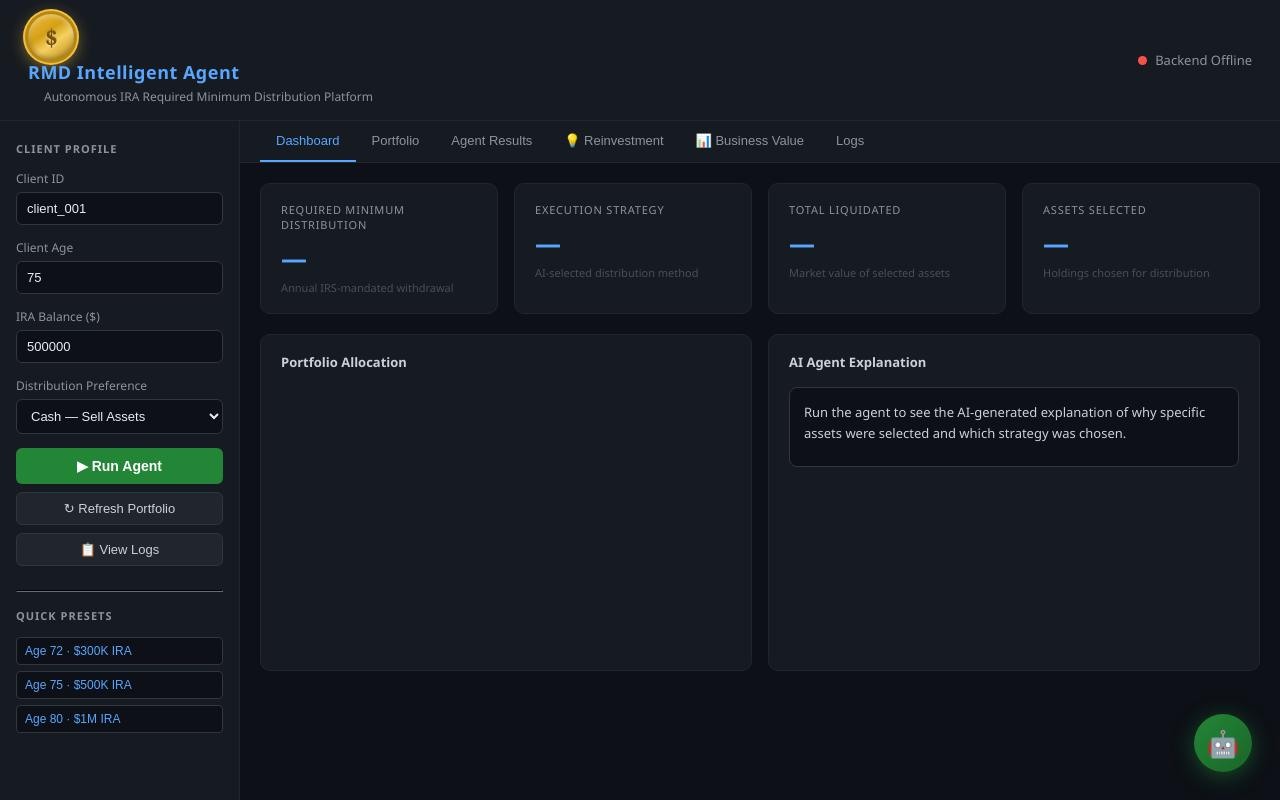
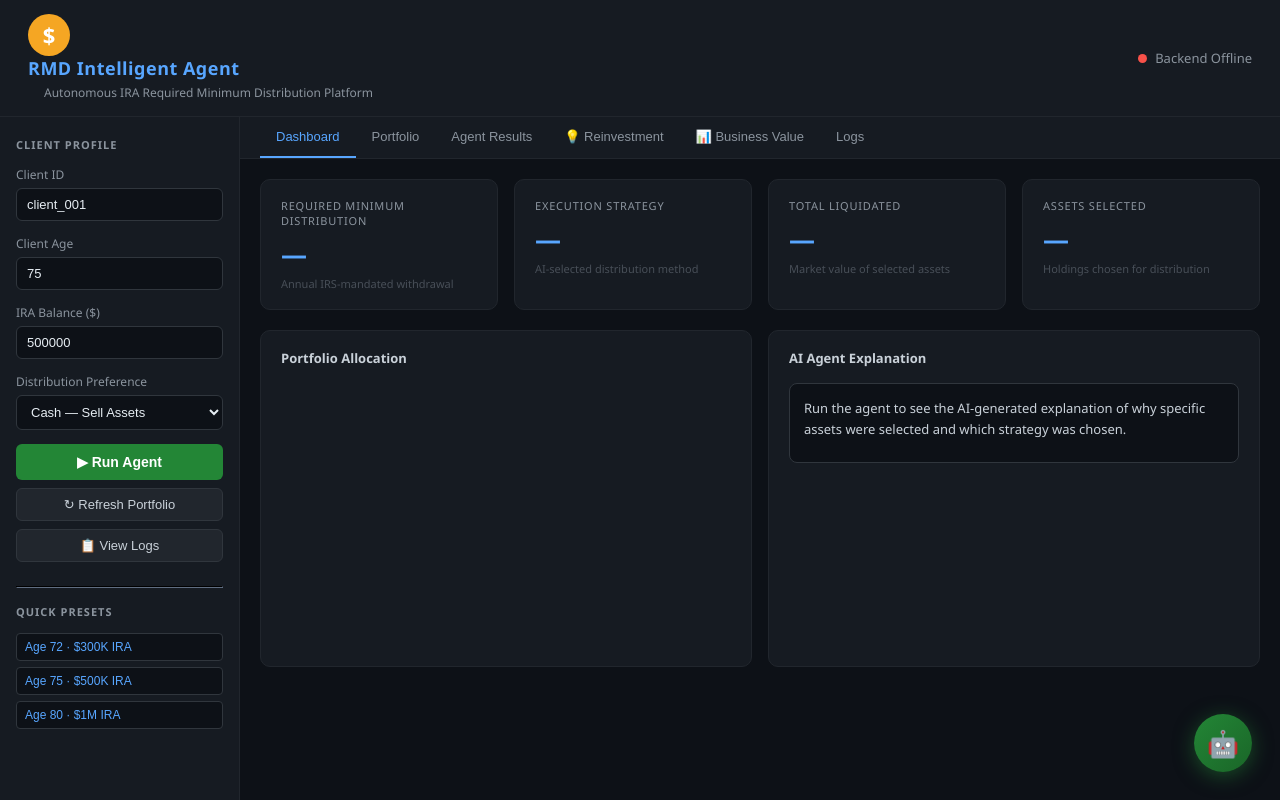
Before and after one commit to imzerocool99/rmd-ui, a website: page index.html in a window 1280 px wide. Drawn offline with nearby package versions, Linux system fonts and the light colour scheme; no server answers.

Commit message:
fix: simplify logo to clean golden circle with white dollar sign

```diff
--- a/style.css
+++ b/style.css
@@ -21,34 +21,21 @@ header {
   flex-shrink: 0;
 }
 .coin-logo {
-  width: 46px;
-  height: 46px;
+  width: 42px;
+  height: 42px;
   border-radius: 50%;
-  background: linear-gradient(145deg, #f0c040 0%, #d4a017 40%, #f5d060 60%, #b8860b 100%);
-  box-shadow:
-    0 0 0 3px #b8860b,
-    0 0 0 5px #f0c040,
-    inset 0 2px 4px rgba(255,255,255,0.4),
-    inset 0 -2px 4px rgba(0,0,0,0.3),
-    0 4px 12px rgba(184,134,11,0.6);
+  background: #F5A623;
   display: flex;
   align-items: center;
   justify-content: center;
   flex-shrink: 0;
-  animation: coinShine 3s ease-in-out infinite;
   margin-right: 12px;
 }
 .coin-inner {
   font-size: 22px;
   font-weight: 900;
-  color: #7a4f00;
-  text-shadow: 0 1px 2px rgba(255,255,255,0.5), 0 -1px 1px rgba(0,0,0,0.3);
-  font-family: 'Georgia', serif;
-  letter-spacing: -1px;
-}
-@keyframes coinShine {
-  0%, 100% { box-shadow: 0 0 0 3px #b8860b, 0 0 0 5px #f0c040, inset 0 2px 4px rgba(255,255,255,0.4), inset 0 -2px 4px rgba(0,0,0,0.3), 0 4px 12px rgba(184,134,11,0.6); }
-  50%       { box-shadow: 0 0 0 3px #b8860b, 0 0 0 5px #f0c040, inset 0 2px 4px rgba(255,255,255,0.4), inset 0 -2px 4px rgba(0,0,0,0.3), 0 4px 20px rgba(240,192,64,0.9); }
+  color: #fff;
+  font-family: 'Segoe UI', sans-serif;
 }
 .logo {
   font-size: 18px;
```
